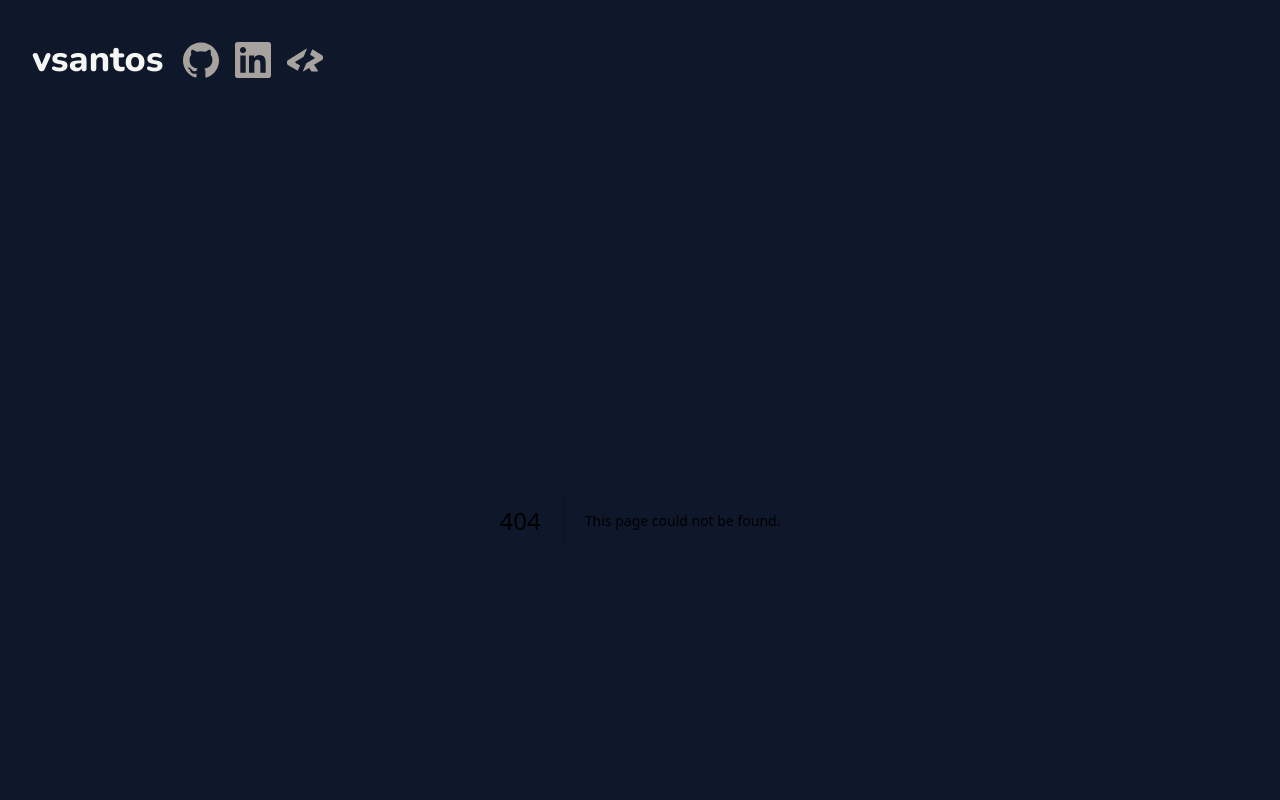
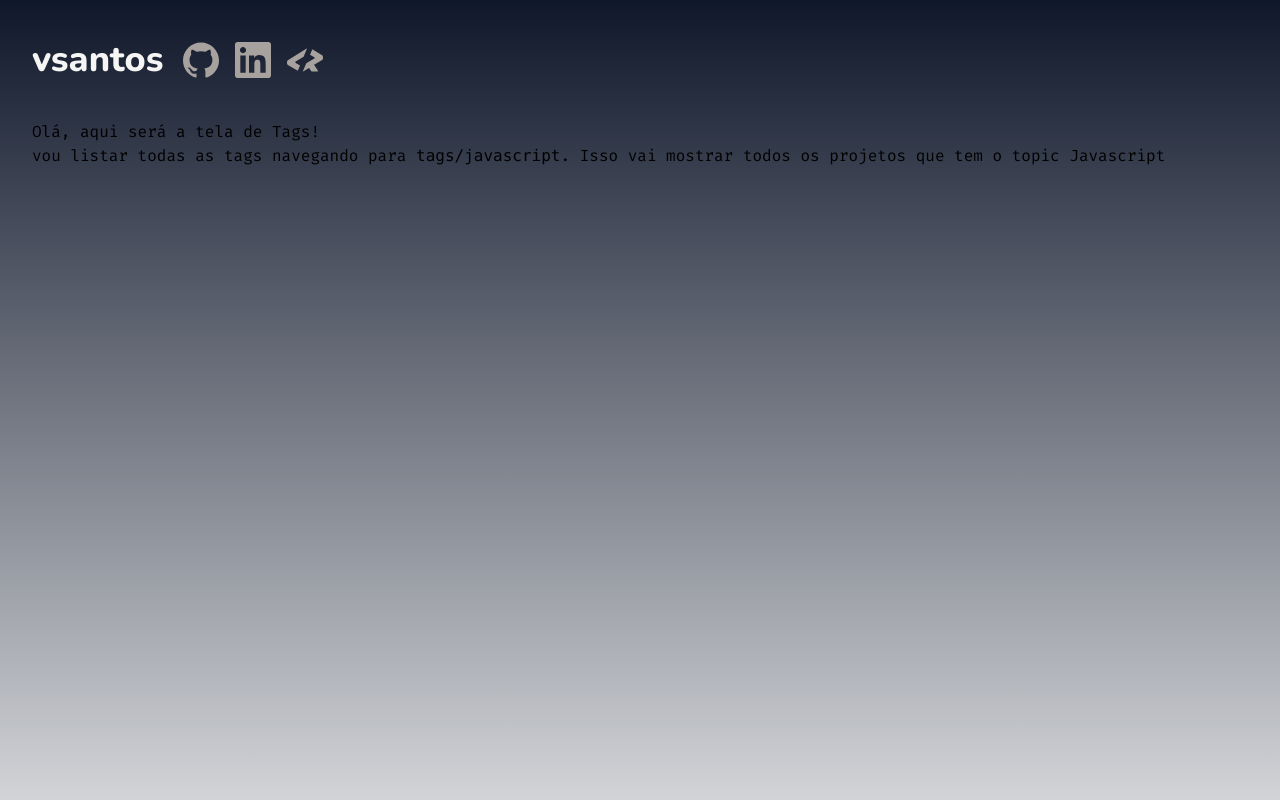
Before and after one commit to vsantos1711/my-blog, a Next.js app: page /tags in a window 1280 px wide. Before the commit this address had no page. Shown: the top 800 px of the page. Built offline with nearby package versions, Linux system fonts and the light colour scheme.

Commit message:
chore: create tags page

```diff
--- /dev/null
+++ b/src/app/tags/page.tsx
@@ -0,0 +1,13 @@
+export default function Tags() {
+  return (
+    <main className="min-h-screen">
+      <section className="mb-5">
+        <p>Olá, aqui será a tela de Tags!</p>
+        <span>
+          vou listar todas as tags navegando para <code> tags/javascript</code>.
+          Isso vai mostrar todos os projetos que tem o topic Javascript
+        </span>
+      </section>
+    </main>
+  );
+}
```
